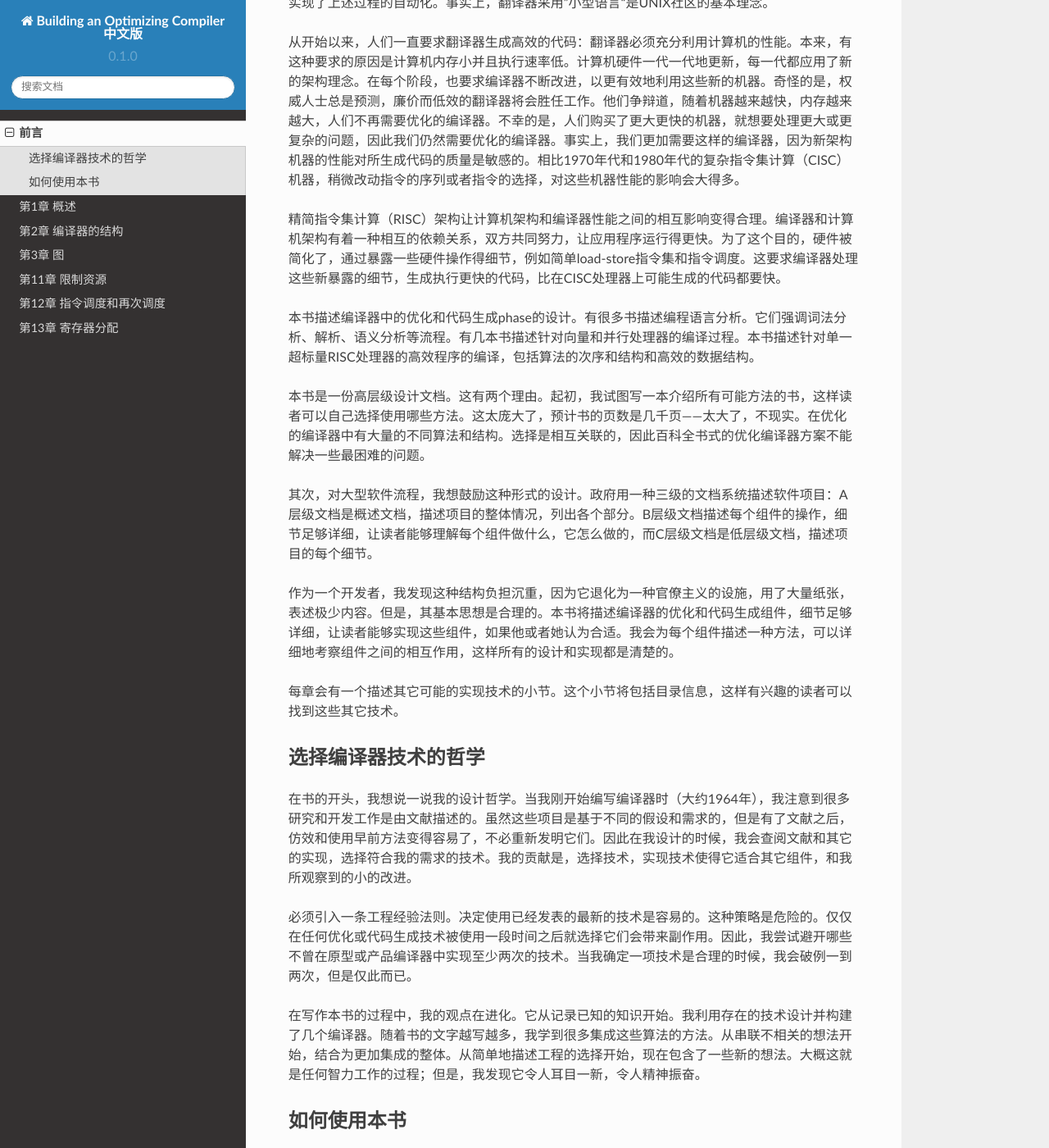
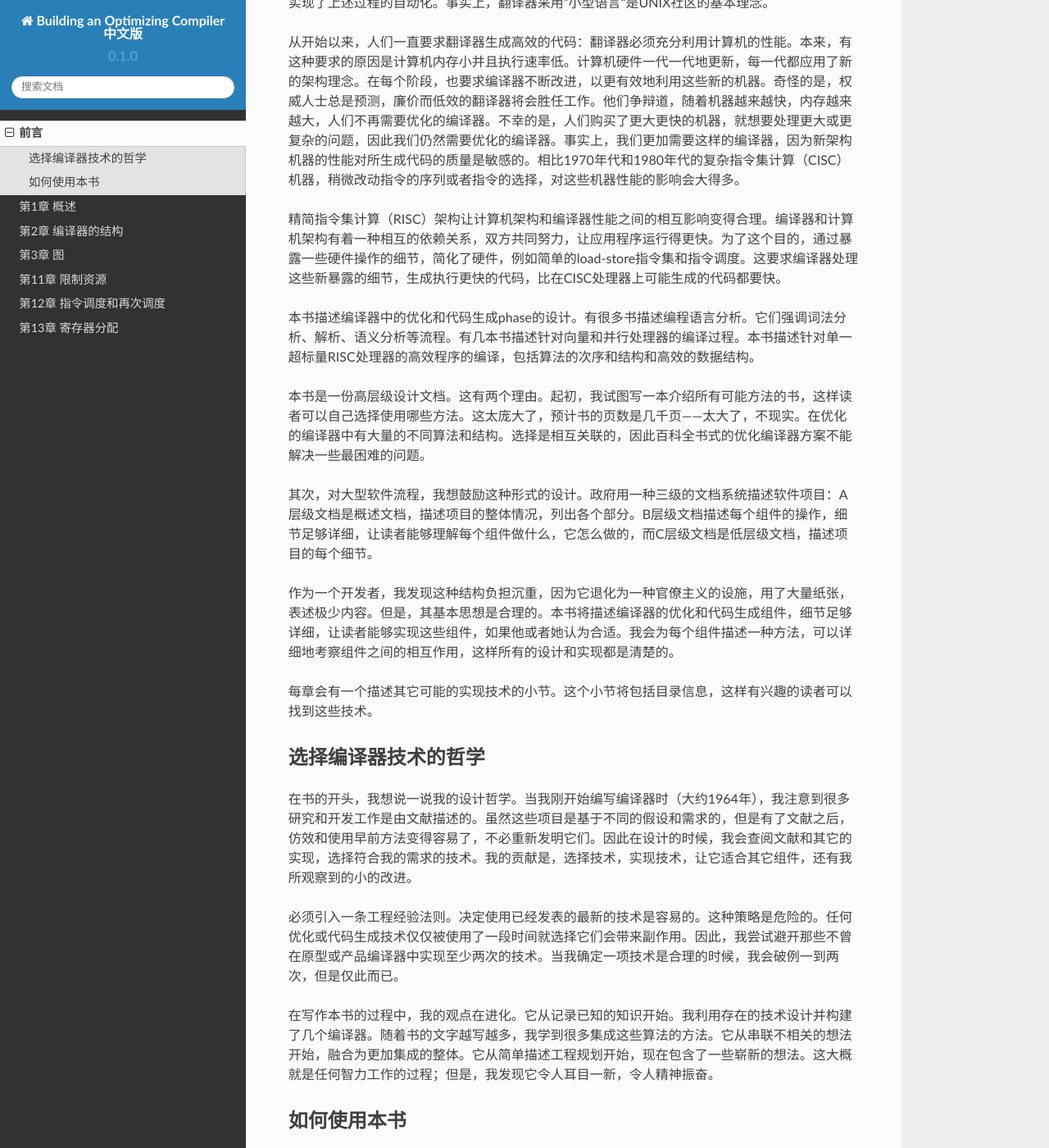
Before and after one commit to Jason2013/boc-chinese-text, a Sphinx documentation site: the page built from docs/source/preface.rst, in a window 1280 px wide and 1400 px high, scrolled down 272 px. Shown: the whole window at 82% size. Built offline with Sphinx 7.4.7 and the Read the Docs theme 2.0.0, drawn with Linux system fonts in a browser that asks for light colours; some of the changed text lies outside the part shown.

Commit message:
Adjust some sentences in preface

```diff
--- a/docs/source/preface.rst
+++ b/docs/source/preface.rst
@@ -5,7 +5,7 @@
 
 从开始以来，人们一直要求翻译器生成高效的代码：翻译器必须充分利用计算机的性能。本来，有这种要求的原因是计算机内存小并且执行速率低。计算机硬件一代一代地更新，每一代都应用了新的架构理念。在每个阶段，也要求编译器不断改进，以更有效地利用这些新的机器。奇怪的是，权威人士总是预测，廉价而低效的翻译器将会胜任工作。他们争辩道，随着机器越来越快，内存越来越大，人们不再需要优化的编译器。不幸的是，人们购买了更大更快的机器，就想要处理更大或更复杂的问题，因此我们仍然需要优化的编译器。事实上，我们更加需要这样的编译器，因为新架构机器的性能对所生成代码的质量是敏感的。相比1970年代和1980年代的复杂指令集计算（CISC）机器，稍微改动指令的序列或者指令的选择，对这些机器性能的影响会大得多。
 
-精简指令集计算（RISC）架构让计算机架构和编译器性能之间的相互影响变得合理。编译器和计算机架构有着一种相互的依赖关系，双方共同努力，让应用程序运行得更快。为了这个目的，硬件被简化了，通过暴露一些硬件操作得细节，例如简单load-store指令集和指令调度。这要求编译器处理这些新暴露的细节，生成执行更快的代码，比在CISC处理器上可能生成的代码都要快。
+精简指令集计算（RISC）架构让计算机架构和编译器性能之间的相互影响变得合理。编译器和计算机架构有着一种相互的依赖关系，双方共同努力，让应用程序运行得更快。为了这个目的，通过暴露一些硬件操作的细节，简化了硬件，例如简单的load-store指令集和指令调度。这要求编译器处理这些新暴露的细节，生成执行更快的代码，比在CISC处理器上可能生成的代码都要快。
 
 本书描述编译器中的优化和代码生成phase的设计。有很多书描述编程语言分析。它们强调词法分析、解析、语义分析等流程。有几本书描述针对向量和并行处理器的编译过程。本书描述针对单一超标量RISC处理器的高效程序的编译，包括算法的次序和结构和高效的数据结构。
 
@@ -15,15 +15,15 @@
 
 作为一个开发者，我发现这种结构负担沉重，因为它退化为一种官僚主义的设施，用了大量纸张，表述极少内容。但是，其基本思想是合理的。本书将描述编译器的优化和代码生成组件，细节足够详细，让读者能够实现这些组件，如果他或者她认为合适。我会为每个组件描述一种方法，可以详细地考察组件之间的相互作用，这样所有的设计和实现都是清楚的。
 
-每章会有一个描述其它可能的实现技术的小节。这个小节将包括目录信息，这样有兴趣的读者可以找到这些其它技术。
+每章会有一个描述其它可能的实现技术的小节。这个小节将包括目录信息，这样有兴趣的读者可以找到这些技术。
 
 选择编译器技术的哲学
 ********************
-在书的开头，我想说一说我的设计哲学。当我刚开始编写编译器时（大约1964年），我注意到很多研究和开发工作是由文献描述的。虽然这些项目是基于不同的假设和需求的，但是有了文献之后，仿效和使用早前方法变得容易了，不必重新发明它们。因此在我设计的时候，我会查阅文献和其它的实现，选择符合我的需求的技术。我的贡献是，选择技术，实现技术使得它适合其它组件，和我所观察到的小的改进。
+在书的开头，我想说一说我的设计哲学。当我刚开始编写编译器时（大约1964年），我注意到很多研究和开发工作是由文献描述的。虽然这些项目是基于不同的假设和需求的，但是有了文献之后，仿效和使用早前方法变得容易了，不必重新发明它们。因此在设计的时候，我会查阅文献和其它的实现，选择符合我的需求的技术。我的贡献是，选择技术，实现技术，让它适合其它组件，还有我所观察到的小的改进。
 
-必须引入一条工程经验法则。决定使用已经发表的最新的技术是容易的。这种策略是危险的。仅仅在任何优化或代码生成技术被使用一段时间之后就选择它们会带来副作用。因此，我尝试避开哪些不曾在原型或产品编译器中实现至少两次的技术。当我确定一项技术是合理的时候，我会破例一到两次，但是仅此而已。
+必须引入一条工程经验法则。决定使用已经发表的最新的技术是容易的。这种策略是危险的。任何优化或代码生成技术仅仅被使用了一段时间就选择它们会带来副作用。因此，我尝试避开那些不曾在原型或产品编译器中实现至少两次的技术。当我确定一项技术是合理的时候，我会破例一到两次，但是仅此而已。
 
-在写作本书的过程中，我的观点在进化。它从记录已知的知识开始。我利用存在的技术设计并构建了几个编译器。随着书的文字越写越多，我学到很多集成这些算法的方法。从串联不相关的想法开始，结合为更加集成的整体。从简单地描述工程的选择开始，现在包含了一些新的想法。大概这就是任何智力工作的过程；但是，我发现它令人耳目一新，令人精神振奋。
+在写作本书的过程中，我的观点在进化。它从记录已知的知识开始。我利用存在的技术设计并构建了几个编译器。随着书的文字越写越多，我学到很多集成这些算法的方法。它从串联不相关的想法开始，融合为更加集成的整体。它从简单描述工程规划开始，现在包含了一些崭新的想法。这大概就是任何智力工作的过程；但是，我发现它令人耳目一新，令人精神振奋。
 
 如何使用本书
 ******************
@@ -32,4 +32,4 @@
 
 本书也可以用作关于编译器优化技术的课本。它采用了一个样例，通过这个样例描述每个编译流程。学生分析不同的样例，而不是求解小的家庭作业问题。
 
-实际上，本书的最大用途是满足求知欲。如果你和我一样，你捡起书本是因为你想要学到某种知识。我希望你喜爱这本书，找到你想要的内容。好好阅读。
+实际上，本书的最大用途是满足求知欲。如果你和我一样，你捡起书本是因为你想学到某种知识。我希望你喜爱这本书，找到你想要的内容。开卷有益。
```
